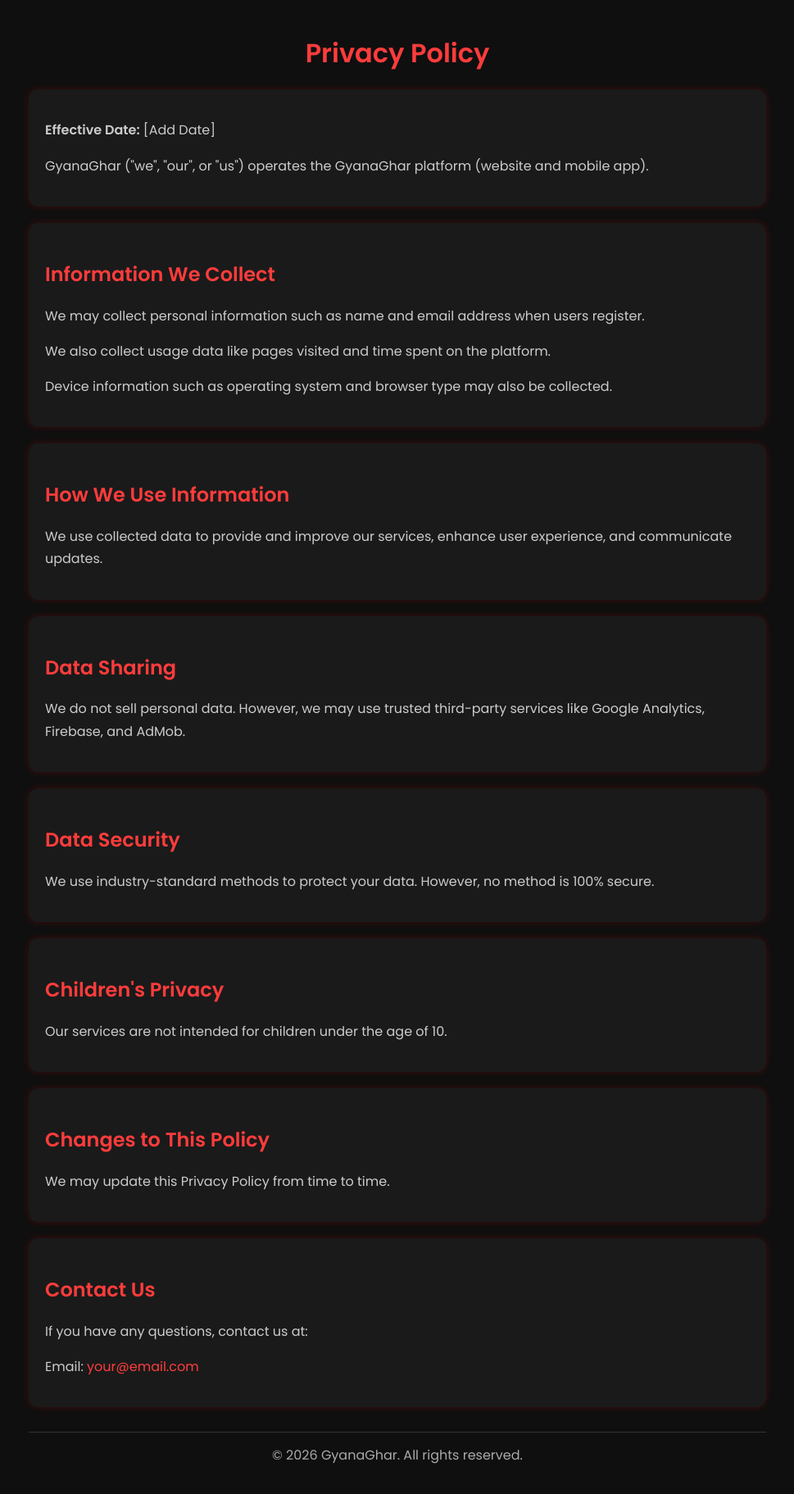
After one commit to Rahul-web087/GyanaGhar, a Flask app: page /privacy-policy in a window 1280 px wide. The commit adds this page. Shown: the whole page at 82% size, without its empty margins (155-1124 px from the left). Run offline with Flask 3, Linux system fonts and the light colour scheme.

Commit message:
Add Legal Tearms

```diff
--- a/app.py
+++ b/app.py
@@ -1423,6 +1423,24 @@ def verify_otp():
     return render_template("verify_otp.html")
 
 
+# ================= ALL LEGAL TEARM ==============
+
+@app.route("/privacy-policy")
+def privacy():
+    return render_template("privacy.html")
+
+@app.route("/terms")
+def terms():
+    return render_template("terms.html")
+
+@app.route("/about")
+def about():
+    return render_template("about.html")
+
+@app.route("/disclaimer")
+def disclaimer():
+    return render_template("disclaimer.html")
+
 
 
 
--- /dev/null
+++ b/templates/privacy.html
@@ -0,0 +1,124 @@
+<!DOCTYPE html>
+<html lang="en">
+<head>
+    <meta charset="UTF-8">
+    <title>Privacy Policy - GyanaGhar</title>
+    <meta name="viewport" content="width=device-width, initial-scale=1.0">
+
+    <!-- Google Font -->
+    <link href="https://fonts.googleapis.com/css2?family=Poppins:wght@300;400;600&display=swap" rel="stylesheet">
+
+    <style>
+        body {
+            margin: 0;
+            font-family: 'Poppins', sans-serif;
+            background: #0f0f0f;
+            color: #fff;
+        }
+
+        .container {
+            max-width: 900px;
+            margin: auto;
+            padding: 20px;
+        }
+
+        h1 {
+            color: #ff3c3c;
+            text-align: center;
+            margin-bottom: 20px;
+        }
+
+        h2 {
+            color: #ff3c3c;
+            margin-top: 25px;
+        }
+
+        p {
+            line-height: 1.7;
+            color: #ccc;
+        }
+
+        .card {
+            background: #1a1a1a;
+            padding: 20px;
+            border-radius: 12px;
+            margin-bottom: 20px;
+            box-shadow: 0 0 10px rgba(255, 0, 0, 0.2);
+        }
+
+        footer {
+            text-align: center;
+            padding: 15px;
+            border-top: 1px solid #333;
+            margin-top: 30px;
+            color: #aaa;
+        }
+
+        a {
+            color: #ff3c3c;
+            text-decoration: none;
+        }
+
+        a:hover {
+            text-decoration: underline;
+        }
+    </style>
+</head>
+
+<body>
+
+<div class="container">
+
+    <h1>Privacy Policy</h1>
+
+    <div class="card">
+        <p><strong>Effective Date:</strong> [Add Date]</p>
+        <p>GyanaGhar ("we", "our", or "us") operates the GyanaGhar platform (website and mobile app).</p>
+    </div>
+
+    <div class="card">
+        <h2>Information We Collect</h2>
+        <p>We may collect personal information such as name and email address when users register.</p>
+        <p>We also collect usage data like pages visited and time spent on the platform.</p>
+        <p>Device information such as operating system and browser type may also be collected.</p>
+    </div>
+
+    <div class="card">
+        <h2>How We Use Information</h2>
+        <p>We use collected data to provide and improve our services, enhance user experience, and communicate updates.</p>
+    </div>
+
+    <div class="card">
+        <h2>Data Sharing</h2>
+        <p>We do not sell personal data. However, we may use trusted third-party services like Google Analytics, Firebase, and AdMob.</p>
+    </div>
+
+    <div class="card">
+        <h2>Data Security</h2>
+        <p>We use industry-standard methods to protect your data. However, no method is 100% secure.</p>
+    </div>
+
+    <div class="card">
+        <h2>Children's Privacy</h2>
+        <p>Our services are not intended for children under the age of 10.</p>
+    </div>
+
+    <div class="card">
+        <h2>Changes to This Policy</h2>
+        <p>We may update this Privacy Policy from time to time.</p>
+    </div>
+
+    <div class="card">
+        <h2>Contact Us</h2>
+        <p>If you have any questions, contact us at:</p>
+        <p>Email: <a href="mailto:your@email.com">your@email.com</a></p>
+    </div>
+
+    <footer>
+        © 2026 GyanaGhar. All rights reserved.
+    </footer>
+
+</div>
+
+</body>
+</html>
```
Also changed, not shown: templates/about.html (added, +94 -0 lines), templates/base.html (+6 -1 lines), templates/disclaimer.html (added, +96 -0 lines), templates/terms.html (added, +98 -0 lines).
